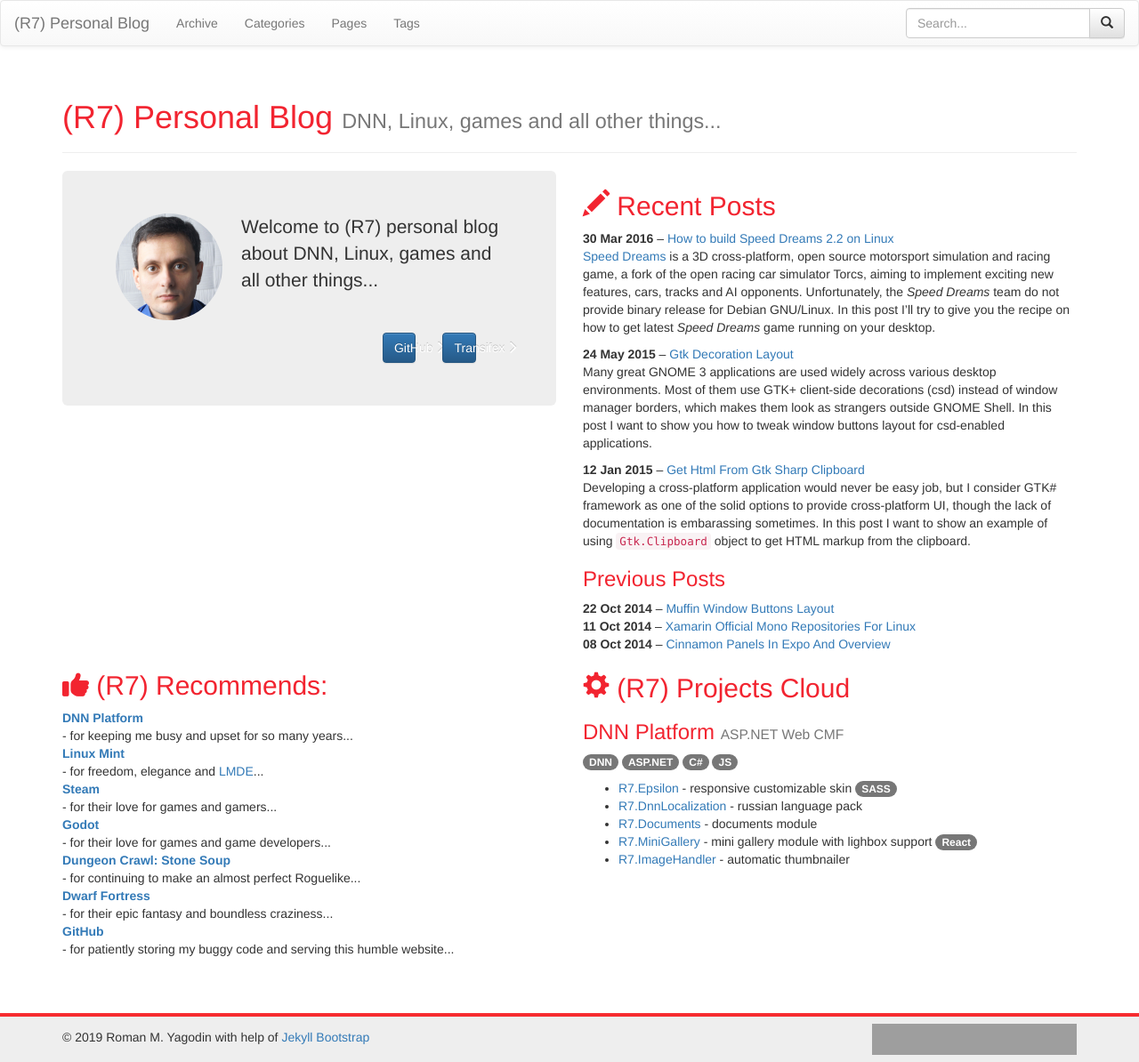
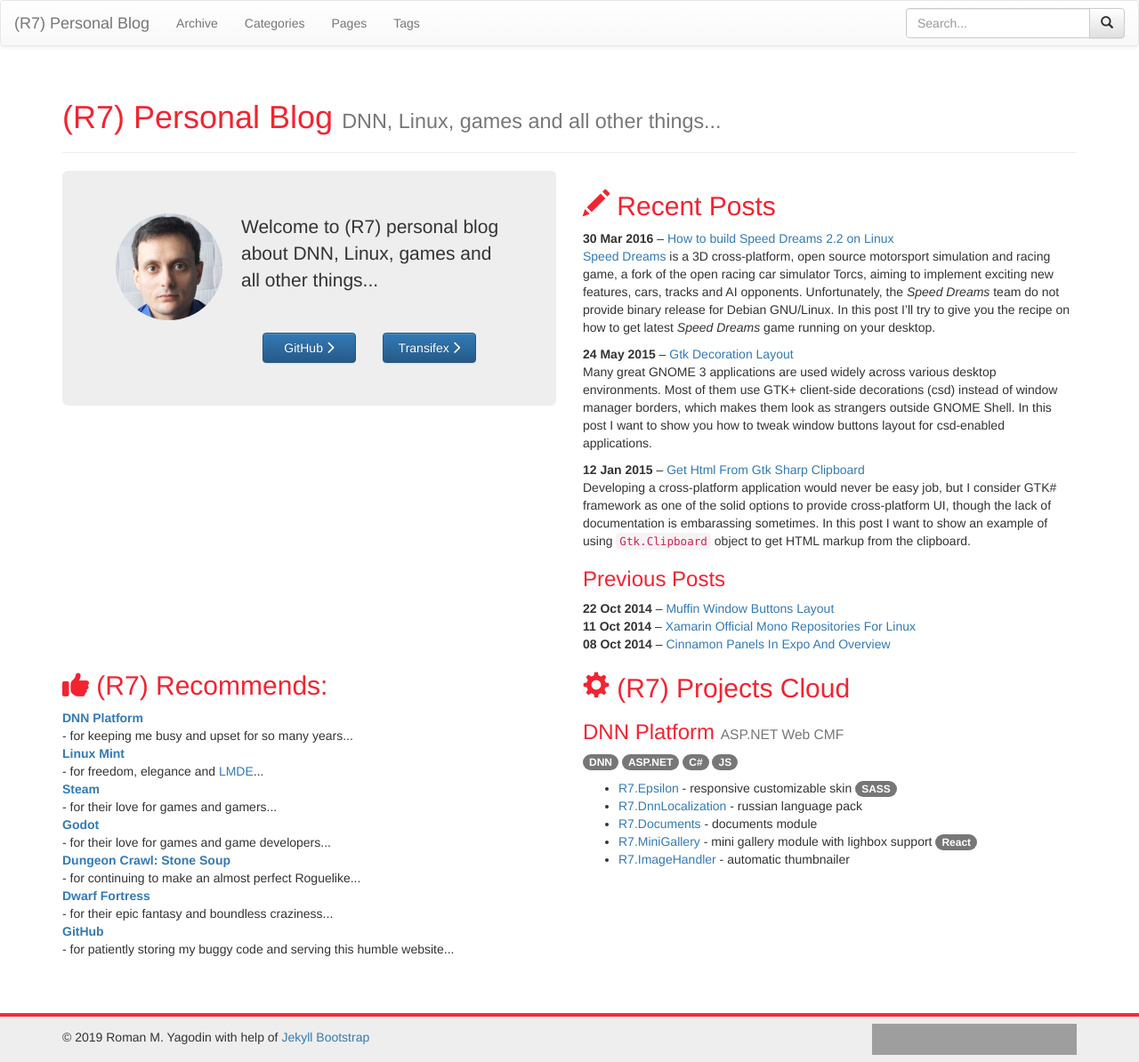
Before and after one commit to roman-yagodin/roman-yagodin.github.io, a Jekyll site: the page built from index.html, in a window 1280 px wide. Shown: the whole page at 89% size. Built offline with Jekyll 4.4.1, drawn with Linux system fonts in a browser that asks for light colours; nearby versions of some CDN libraries; grey boxes are pictures that could not be loaded.

Commit message:
Buttons in jumbotron is too small

```diff
--- a/_includes/jumbotron.html
+++ b/_includes/jumbotron.html
@@ -4,11 +4,11 @@
 	</p>
 	<div class="clearfix"></div>
 	<div class="container" style="margin-top:1em">
-		<div class="col-md-8"></div>
-		<div class="col-md-2">
+		<div class="col-md-4"></div>
+		<div class="col-md-4">
 			<a class="btn btn-block btn-primary" href="https://github.com/roman-yagodin" target="_blank">GitHub <i class="fas fa-chevron-right"></i></a>
 		</div>
-		<div class="col-md-2">
+		<div class="col-md-4">
 			<a class="btn btn-block btn-primary" href="https://www.transifex.com/accounts/profile/roman.yagodin" target="_blank">Transifex <i class="fas fa-chevron-right"></i></a>
 		</div>
 	</div>
```
